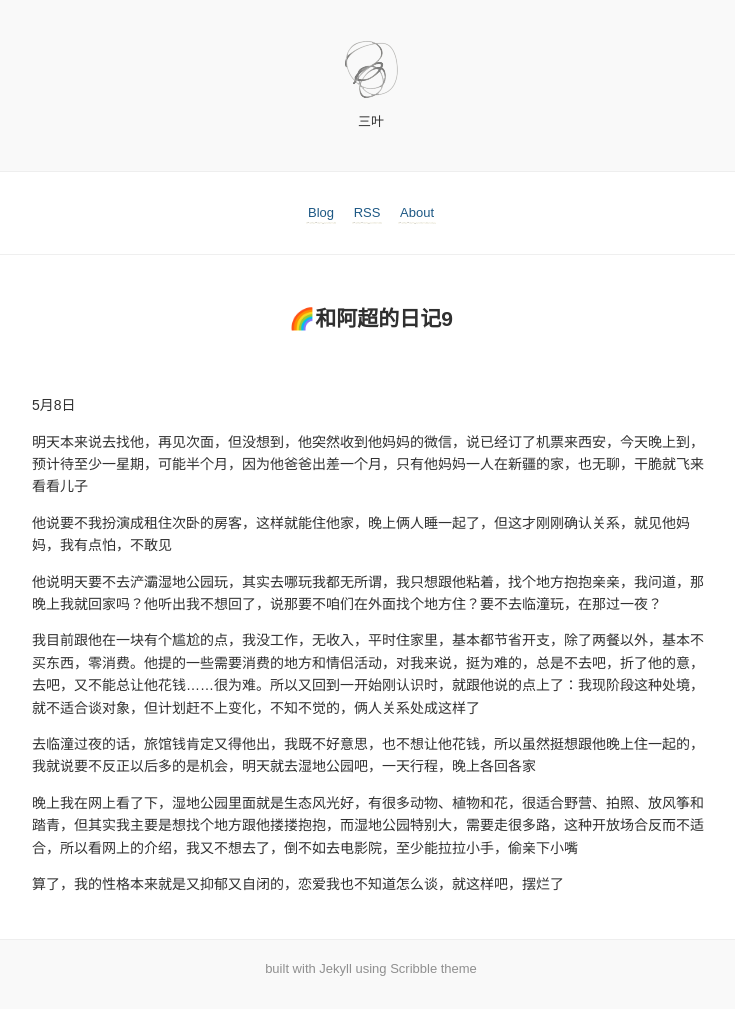
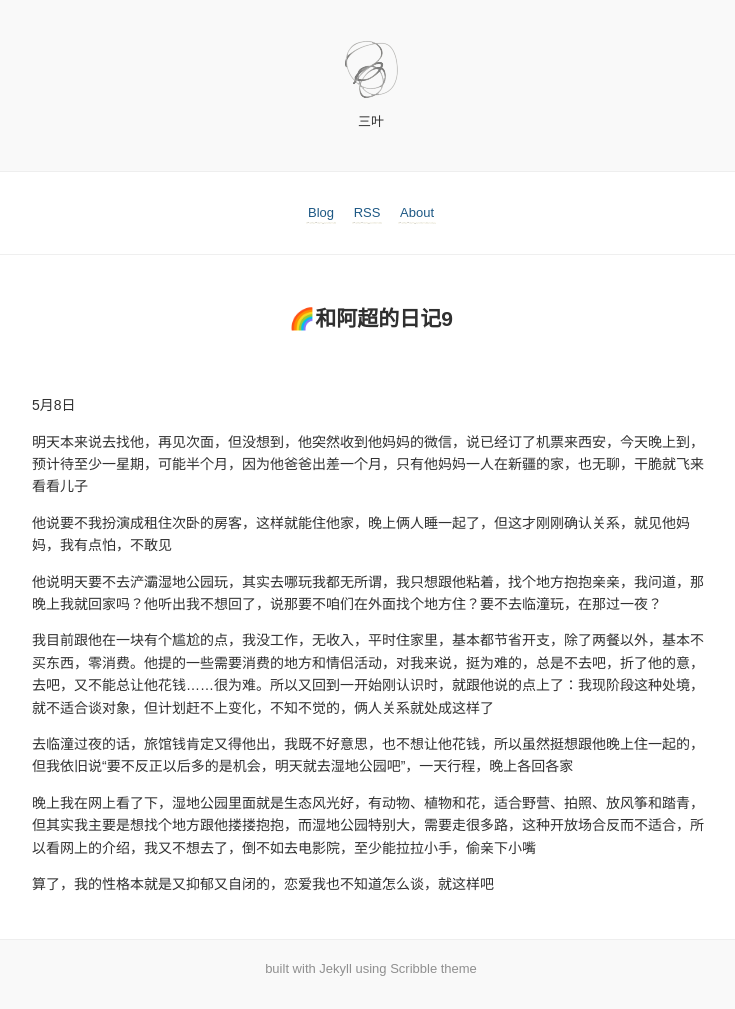
Before and after one commit to chaoandlong/chaoandlong.github.io, a Jekyll site: the page built from _posts/2024-05-08-🌈和阿超的日记9.md, in a window 1280 px wide. Shown: the whole page, without its empty margins (269-1004 px from the left). Built offline with Jekyll 4.4.1, drawn with Linux system fonts in a browser that asks for light colours.

Commit message:
vault backup: 2024-08-26 11:54:05

```diff
--- a/_posts/2024-05-08-🌈和阿超的日记9.md
+++ b/_posts/2024-05-08-🌈和阿超的日记9.md
@@ -9,10 +9,10 @@ layout: post
 
 他说明天要不去浐灞湿地公园玩，其实去哪玩我都无所谓，我只想跟他粘着，找个地方抱抱亲亲，我问道，那晚上我就回家吗？他听出我不想回了，说那要不咱们在外面找个地方住？要不去临潼玩，在那过一夜？
 
-我目前跟他在一块有个尴尬的点，我没工作，无收入，平时住家里，基本都节省开支，除了两餐以外，基本不买东西，零消费。他提的一些需要消费的地方和情侣活动，对我来说，挺为难的，总是不去吧，折了他的意，去吧，又不能总让他花钱……很为难。所以又回到一开始刚认识时，就跟他说的点上了：我现阶段这种处境，就不适合谈对象，但计划赶不上变化，不知不觉的，俩人关系处成这样了
+我目前跟他在一块有个尴尬的点，我没工作，无收入，平时住家里，基本都节省开支，除了两餐以外，基本不买东西，零消费。他提的一些需要消费的地方和情侣活动，对我来说，挺为难的，总是不去吧，折了他的意，去吧，又不能总让他花钱……很为难。所以又回到一开始刚认识时，就跟他说的点上了：我现阶段这种处境，就不适合谈对象，但计划赶不上变化，不知不觉的，俩人关系就处成这样了
 
-去临潼过夜的话，旅馆钱肯定又得他出，我既不好意思，也不想让他花钱，所以虽然挺想跟他晚上住一起的，我就说要不反正以后多的是机会，明天就去湿地公园吧，一天行程，晚上各回各家
+去临潼过夜的话，旅馆钱肯定又得他出，我既不好意思，也不想让他花钱，所以虽然挺想跟他晚上住一起的，但我依旧说“要不反正以后多的是机会，明天就去湿地公园吧”，一天行程，晚上各回各家
 
-晚上我在网上看了下，湿地公园里面就是生态风光好，有很多动物、植物和花，很适合野营、拍照、放风筝和踏青，但其实我主要是想找个地方跟他搂搂抱抱，而湿地公园特别大，需要走很多路，这种开放场合反而不适合，所以看网上的介绍，我又不想去了，倒不如去电影院，至少能拉拉小手，偷亲下小嘴
+晚上我在网上看了下，湿地公园里面就是生态风光好，有动物、植物和花，适合野营、拍照、放风筝和踏青，但其实我主要是想找个地方跟他搂搂抱抱，而湿地公园特别大，需要走很多路，这种开放场合反而不适合，所以看网上的介绍，我又不想去了，倒不如去电影院，至少能拉拉小手，偷亲下小嘴
 
-算了，我的性格本来就是又抑郁又自闭的，恋爱我也不知道怎么谈，就这样吧，摆烂了
+算了，我的性格本就是又抑郁又自闭的，恋爱我也不知道怎么谈，就这样吧
```
